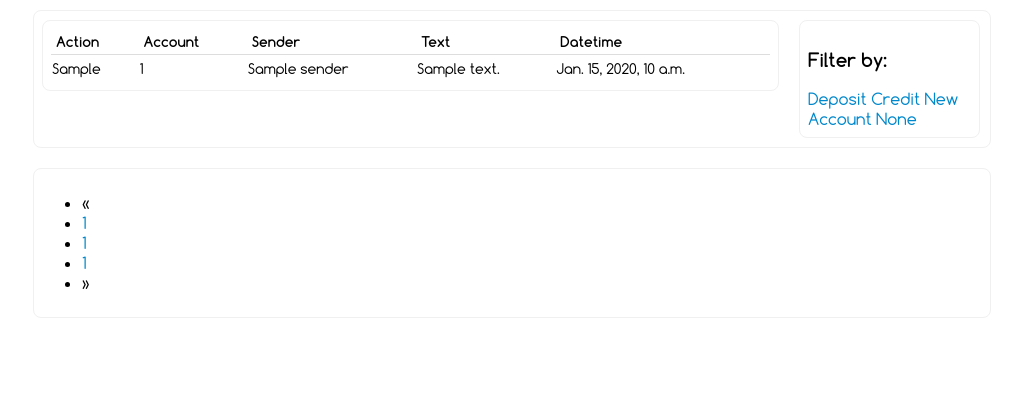
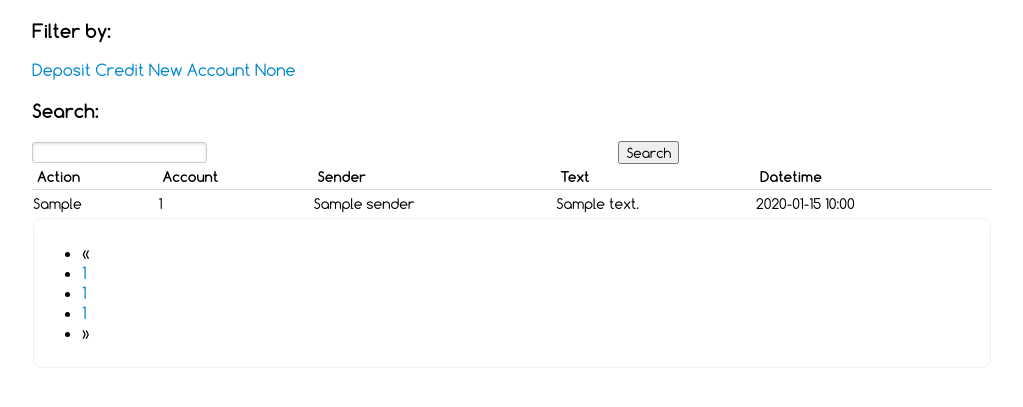
Before and after one commit to ariunbayar/hexic, a Django app: template admin/templates/admin/messages.html in a window 1280 px wide. Shown: the top 407 px of the page, without its empty margins (128-1151 px from the left). Run offline with Django 3.2, Linux system fonts and the light colour scheme; the template is opened without the code that fills it: most values are stand-ins (such as "Sample title", 1, 10 or a date in 2020).

Commit message:
R16: Filtering on admin page

```diff
--- a/admin/templates/admin/messages.html
+++ b/admin/templates/admin/messages.html
@@ -1,8 +1,17 @@
 {% extends "admin/base.html" %}
 {% block title %}Messages{% endblock %}
 {% block content %}
-<div class='show-grid row-fluid'>
-  <div class='span9'>
+<h3>Filter by:</h3>
+<a href="{% url admin.views.messages %}?filter_by=2">Deposit Credit</a>
+<a href="{% url admin.views.messages %}?filter_by=1">New Account</a>
+<a href="{% url admin.views.messages %}?filter_by=0">None</a>
+
+<h3>Search:</h3>
+<form action="{% url admin.views.messages %}" method="get" accept-charset="utf-8">
+  <input type="text" name="search_val"/>
+  <input type="submit" value="Search" />
+</form>
+
 <table class='message-table'>
   <thead>
     <tr>
@@ -20,20 +29,11 @@
       <td>{{ message.account.phone_number }}</td>
       <td>{{ message.sender }}</td>
       <td>{{ message.text }}</td>
-          <td>{{ message.date_time }}</td>
+      <td>{{ message.date_time|date:"Y-m-d H:i" }}</td>
     </tr>
     {% endfor %}
   </tbody>
 </table>
-  </div>
-
-  <div class='span3'>
-    <h3>Filter by:</h3>
-    <a href="{% url admin.views.messages %}?filter_by=2">Deposit Credit</a>
-    <a href="{% url admin.views.messages %}?filter_by=1">New Account</a>
-    <a href="{% url admin.views.messages %}?filter_by=0">None</a>
-  </div>
-</div>
 {% include "admin/_paginator.html" %}
 {% endblock %}
 
--- a/admin/views.py
+++ b/admin/views.py
@@ -1,6 +1,6 @@
 # coding: utf-8
 from admin.decorators import check_login
-from admin.helpers import ShortPaginator
+from admin.helpers import ShortPaginator, search
 from admin.models import Admin
 from admin.forms import AdminLoginForm
 from api.models import Sms
@@ -95,11 +95,15 @@ def messages(request):
     data = {}
     data['messages'] = Sms.objects.all()
 
+    if 'search_val' in request.GET and request.GET['search_val']:
+        data['messages'] = search(request.GET['search_val'])
+
     if 'filter_by' in request.GET:
         filter_by = request.GET['filter_by']
         data['messages'] = Sms.objects.filter(action=filter_by)
 
     data['admin_id'] = request.session['admin_id']
+    data['messages'] = data['messages'].order_by('-date_time')
     paginator = ShortPaginator(data['messages'], 20)
     data['paginator'] = paginator
 
```
Also changed, not shown: admin/helpers.py (+17 -0 lines), admin/templates/admin/accounts.html (+7 -1 lines), 1 other file. Lines whose indentation alone changed are shown as unchanged.
